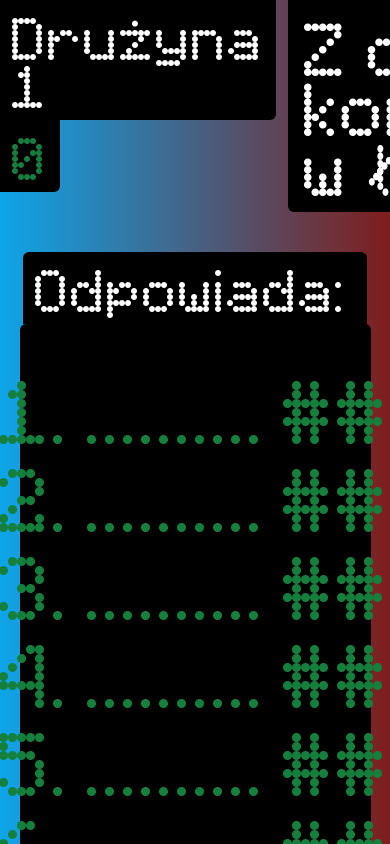
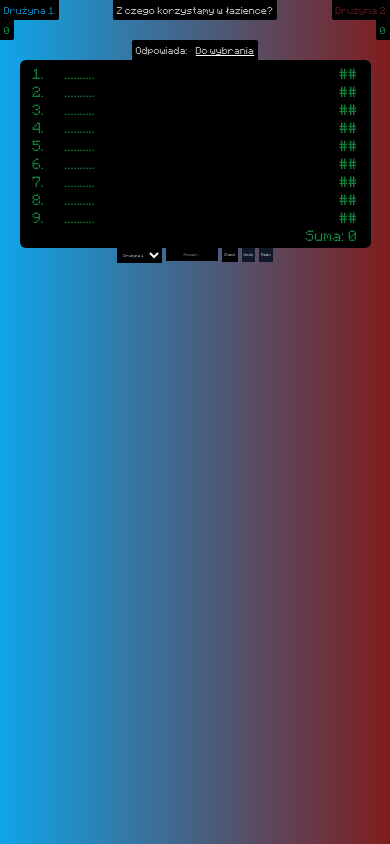
Before and after one commit to M1chal3k28/familiadaGame, a React (Vite) app: page / in a window 390 px wide. Built offline with nearby package versions, Linux system fonts and the light colour scheme; the HTML template or start-up script is replaced by a standard one.

Commit message:
Responsiveness added

```diff
--- a/src/Classes/GameLogic.ts
+++ b/src/Classes/GameLogic.ts
@@ -34,6 +34,7 @@ export class GameLogic {
         };
     }
 
+    // TODO: Reverte leftIntroRestarts
     public undoAction() {
         if (this.gameHistory.length > 0) {
             // Save current game info to the redo history
--- a/src/Components/ControlPanel.tsx
+++ b/src/Components/ControlPanel.tsx
@@ -33,10 +33,10 @@ const ControlPanel: React.FC<ControlPanelProps> = ({gameLogic}: ControlPanelProp
     }
 
     return (
-        <form onSubmit={(e) => e.preventDefault()} className="form box-border">
+        <form onSubmit={(e) => e.preventDefault()} className="form box-border w-auto flex flex-row relative">
             {/** When starting team must be set */}
             {gameLogic?.gameState === GameState.RUNNING && gameLogic?.startingTeam === WhatTeam.TO_BE_DETERMINED && (
-            <select ref={startingTeam} className="btn">
+            <select ref={startingTeam} className="btn inputTextSize input box-border">
                 <option value={WhatTeam.TEAM1}>{gameLogic?.team1.getName}</option>
                 <option value={WhatTeam.TEAM2}>{gameLogic?.team2.getName}</option>
             </select>
@@ -45,23 +45,23 @@ const ControlPanel: React.FC<ControlPanelProps> = ({gameLogic}: ControlPanelProp
             {/** When game is running */}
             {gameLogic?.gameState === GameState.RUNNING && (
             <>
-                <input ref={input} type="text" className="input" placeholder="Answer..." />
-                <button type="submit" className="btn h-full" onClick={handleCheck}>Check</button>
+                <input ref={input} type="text" className="input inputTextSize" placeholder="Answer..." />
+                <button type="submit" className="btn h-full inputTextSize" onClick={handleCheck}>Check</button>
             </>
             )}
 
             {/** When game is waiting for continue */}
             {gameLogic?.gameState === GameState.FINISHED_QUESTION_WAITING_FOR_NEXT_ROUND && (
-                <button type="submit" className="btn h-full" onClick={handleContinue}>Continue</button>
+                <button type="submit" className="btn h-full inputTextSize" onClick={handleContinue}>Continue</button>
             )}
 
             {/** When game is finished */}
             {gameLogic?.gameState === GameState.ENDED && (
-                <button type="submit" className="btn h-full" onClick={handleRestart}>Restart Game</button>
+                <button type="submit" className="btn h-full inputTextSize" onClick={handleRestart}>Restart Game</button>
             )}
 
-            <button type="button" className="btn h-full" onClick={handleUndo} {...(gameLogic?.canUndo ? {} : {disabled: true})}>Undo</button>
-            <button type="button" className="btn h-full" onClick={handleRedo} {...(gameLogic?.canRedo ? {} : {disabled: true})}>Redo</button>
+            <button type="button" className="btn h-full inputTextSize" onClick={handleUndo} {...(gameLogic?.canUndo ? {} : {disabled: true})}>Undo</button>
+            <button type="button" className="btn h-full inputTextSize" onClick={handleRedo} {...(gameLogic?.canRedo ? {} : {disabled: true})}>Redo</button>
         </form>
     );
 };
--- a/src/Components/GameBoard.tsx
+++ b/src/Components/GameBoard.tsx
@@ -16,9 +16,9 @@ const TeamInfo: React.FC<TeamInfoProps> = ({ team, side }: TeamInfoProps) => {
     return (
         <section className={clsx("flex flex-col", { "items-start": isLeft, "items-end": isRight})}>
             <h1 className={
-                clsx("bg-black p-3 text-white flex justify-center text-5xl", { "rounded-br-md": isLeft, "rounded-bl-md": isRight }, { "text-sky-500": isTeam1, "text-red-900": isTeam2 })
+                clsx("bg-black p-1 sm:p-3 flex justify-center myTextSize", { "rounded-br-sm sm:rounded-br-md": isLeft, "rounded-bl-sm sm:rounded-bl-md": isRight }, { "text-team1": isTeam1, "text-team2": isTeam2 })
             }>{team?.getName}</h1>
-            <h1 className={clsx("bg-black p-3 text-green-700 flex justify-center text-5xl", { "rounded-br-md": isLeft, "rounded-bl-md": isRight })}>{team?.getScore}</h1>
+            <h1 className={clsx("bg-black p-1 sm:p-3 text-boardLcd flex justify-center myTextSize", { "rounded-br-sm sm:rounded-br-md": isLeft, "rounded-bl-sm sm:rounded-bl-md": isRight })}>{team?.getScore}</h1>
         </section>
     );
 }
@@ -28,10 +28,10 @@ const TeamXs: React.FC<TeamXsProps> = ({ team, side }: TeamXsProps) => {
     const isRight = useMemo(() => side === "right", [side]);
 
     return (
-        <section className={clsx("flex flex-col h-full", { 'ml-5': isRight, 'mr-5': isLeft })}>
+        <section className={clsx("flex flex-col h-full", { 'ml-2 sm:ml-5': isRight, 'mr-2 sm:mr-5': isLeft })}>
             {[...Array(team?.getXs)].map((_, i) => (
                 <div key={i} className="flex-1 flex items-center justify-center">
-                    <p className="text-green-700 text-9xl">X</p>
+                    <p className="text-boardLcd xSize">X</p>
                 </div>
             ))}
         </section>
@@ -51,35 +51,35 @@ const AnswerTable: React.FC<AnswerTableProps> = ({ round, gameState, gameLogic }
     return (
         <>
         {gameState !== GameState.ENDED && (
-            <table className="text-green-700 w-full text-7xl">
+            <table className="text-boardLcd w-full boardTextSize">
                 <tbody>
                     {gameState === GameState.FINISHED_QUESTION_WAITING_FOR_NEXT_ROUND && (<>
                         {round?.question.answers.map((answer: Answer, index: number) => (
                             <tr key={index + 1} className={clsx({ "text-white": !answer?.revealed })}>
-                                <td className="p-2 w-[10%]">{index + 1}.</td>
-                                <td className="p-2 w-[70%]">{answer.code}</td>
-                                <td className="p-2 w-[20%] text-right">{answer.score}</td>
+                                <td className="sm:p-2 w-[10%]">{index + 1}.</td>
+                                <td className="sm:p-2 w-[70%]">{answer.code}</td>
+                                <td className="sm:p-2 w-[20%] text-right">{answer.score}</td>
                             </tr>
                         ))}
                     </>)}
                     {gameState === GameState.RUNNING && (<>
                         {round?.question.answers.map((answer: Answer, index: number) => (
                             <tr key={index + 1}>
-                                <td className="p-2 w-[10%]">{index + 1}.</td>
-                                <td className="p-2 w-[70%]">{answer.revealed ? answer.code : ".".repeat(10)}</td>
-                                <td className="p-2 w-[20%] text-right">{answer.revealed ? answer.score : "#".repeat(2)}</td>
+                                <td className="sm:p-2 w-[10%]">{index + 1}.</td>
+                                <td className="sm:p-2 w-[70%]">{answer.revealed ? answer.code : ".".repeat(10)}</td>
+                                <td className="sm:p-2 w-[20%] text-right">{answer.revealed ? answer.score : "#".repeat(2)}</td>
                             </tr>
                         ))}
                     </>)}
 
-                    <tr key={0} className="text-right">
-                        <td colSpan={3}>Suma: {round?.points}</td>
+                    <tr key={0}>
+                        <td className="sm:p-2 w-[20%] text-right" colSpan={3}>Suma: {round?.points}</td>
                     </tr>
                 </tbody>
             </table>
         )}
         {gameState === GameState.ENDED && (
-            <section className="w-auto bg-black p-3 text-white flex justify-center text-5xl">
+            <section className="w-auto bg-black p-3 text-white flex justify-center myTextSize">
                 Wygrywa:
                 <span className={clsx("ml-2", { "text-team1": isWinnerTeam1, "text-team2": isWinnerTeam2 })}>
                     {winner !== undefined && winner.getName}
@@ -99,16 +99,20 @@ const GameStatusBanner: React.FC<{ team?: Team, gameState?: GameState, round?: R
     const gameIsEnded = useMemo(() => gameState === GameState.ENDED, [gameState]);
 
     return (
-        <section className="w-auto bg-black p-3 text-white flex justify-center text-5xl rounded-t-md">
+        <section className="w-auto bg-black p-1 rounded-t-sm sm:p-3 sm:rounded-t-md flex justify-center myTextSize">
+            <span className="text-white">
                 {gameIsRunning  &&  "Odpowiada:"}
                 {gameIsWaitingForNextRound &&  "Wygrywa:"}
                 {gameIsEnded && "Koniec Gry !"}
+            </span>
 
-            <span className={clsx("ml-2", {"text-team1": isTeam1, "text-team2": isTeam2})}>
-                {gameIsRunning && (team?.getName)}
+            <span className={clsx("ml-2", {"text-team1": isTeam1, "text-team2": isTeam2, "text-white": !isTeam1 && !isTeam2})}>
+                <u>
+                    {gameIsRunning && (team?.getName || "Do wybrania")}
                     {gameIsWaitingForNextRound &&
                         (round?.winner !== WhatTeam.TO_BE_DETERMINED ? gameLogic?.getTeamByWhatTeam(round?.winner)?.getName : "Nikt")
                     }
+                </u>
             </span>
         </section>
     );
@@ -134,14 +138,14 @@ const GameBoard: React.FC<BoardGameProps> = ({ gameLogic }: BoardGameProps) => {
             <section className="flex justify-between">
                 <TeamInfo team={gameLogic?.team1} side="left" />
                 {!isGameEnded &&
-                    <h1 className="bg-black p-4 text-white flex justify-center text-6xl h-fit ml-3 mr-3 rounded-b-md">{gameLogic?.currentRound.question.question}</h1>
+                    <h1 className="bg-black p-1 sm:p-2 md:p-4 text-white flex justify-center myTextSize h-fit ml-3 mr-3 rounded-b-sm md:rounded-b-md">{gameLogic?.currentRound.question.question}</h1>
                 }
                 <TeamInfo team={gameLogic?.team2} side="right" />
             </section>
 
-            <section className="w-full h-fit flex flex-col justify-center items-center mt-10">
+            <section className="w-full h-fit flex flex-col justify-center items-center sm:mt-10">
                 <GameStatusBanner team={gameLogic?.getTeamByWhatTeam(gameLogic?.currentTeam)} gameState={gameLogic?.gameState} round={gameLogic?.currentRound} gameLogic={gameLogic!} />
-                <section className="bg-black w-[90%] h-[100%] rounded-md flex justify-center p-10 ml-10 mr-10">
+                <section className="bg-black w-[90%] h-[100%] rounded-md flex justify-center p-1 xs:p-2 xs:ml-4 xs:mr-4 md:p-10 md:ml-10 md:mr-10">
                     <TeamXs team={gameLogic?.team1} side="left"/>
                     <AnswerTable round={gameLogic?.currentRound} gameState={gameLogic?.gameState} gameLogic={gameLogic!} />
                     <TeamXs team={gameLogic?.team2} side="right"/>
--- a/src/index.css
+++ b/src/index.css
@@ -11,10 +11,38 @@
 }
 
 @layer components {
+
+    .text-2xs {
+        font-size: 0.50rem;
+        line-height: 0.75rem;
+    }
+
+    .text-3xs {
+        font-size: 0.25rem;
+        line-height: 0.50rem;
+    }
+
+    .text-4xs {
+        font-size: 0.20rem;
+        line-height: 0.40rem;
+    }
+
     .btn {
-        @apply bg-black text-white font-bold px-2 py-1 disabled:bg-gray-900 ml-1 mr-1 text-center rounded-b-md transition-transform duration-150 ease-in-out h-full;
+        @apply bg-black text-white font-bold px-0.5 sm:px-2 py-1 disabled:bg-gray-900 ml-0.5 mr-0.5 sm:ml-1 sm:mr-1 text-center xs:rounded-b-sm sm:rounded-b-md transition-transform duration-150 ease-in-out h-full;
     }
     .input {
-        @apply bg-black text-white font-bold px-2 py-1 disabled:bg-gray-900 ml-1 mr-1 text-center rounded-b-md transition-transform duration-150 ease-in-out h-full outline-none;
+        @apply bg-black text-white font-bold px-0.5 sm:px-2 py-1 disabled:bg-gray-900 ml-0.5 mr-0.5 sm:ml-1 sm:mr-1 text-center xs:rounded-b-sm sm:rounded-b-md transition-transform duration-150 ease-in-out h-full outline-none;
+    }
+    .myTextSize {
+        @apply text-2xs 2xs:text-3xs xs:text-2xs sm:text-xs md:text-xl xl:text-2xl 2xl:text-6xl
+    }
+    .boardTextSize {
+        @apply text-xs xs:text-sm sm:text-lg md:text-3xl xl:text-7xl
+    }
+    .inputTextSize {
+        @apply text-4xs 2xs:text-3xs xs:text-3xs sm:text-2xs md:text-base xl:text-2xl 2xl:text-3xl
+    }
+    .xSize {
+        @apply text-xs xs:text-sm sm:text-lg md:text-3xl xl:text-7xl 2xl:text-9xl
     }
 }
--- a/tailwind.config.js
+++ b/tailwind.config.js
@@ -14,6 +14,11 @@ export default {
         team1: colors.sky[500],
         team1light: colors.sky[100],
         team2light: colors.red[100],
+        boardLcd: colors.green[600]
+      },
+      screens: {
+        '2xs': '400px',
+        'xs': '500px'
       }
     },
   },
```
Lines whose indentation alone changed are shown as unchanged.
